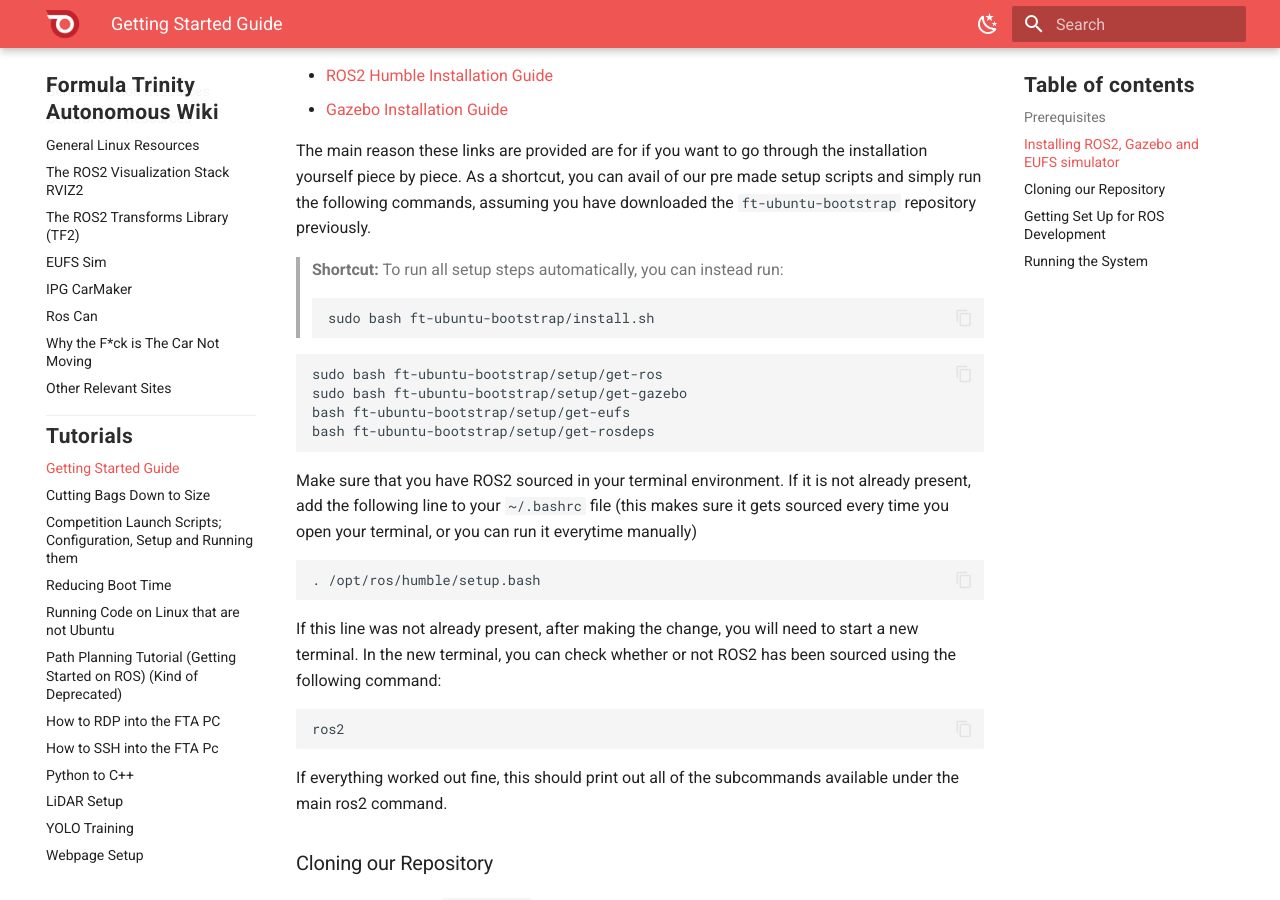
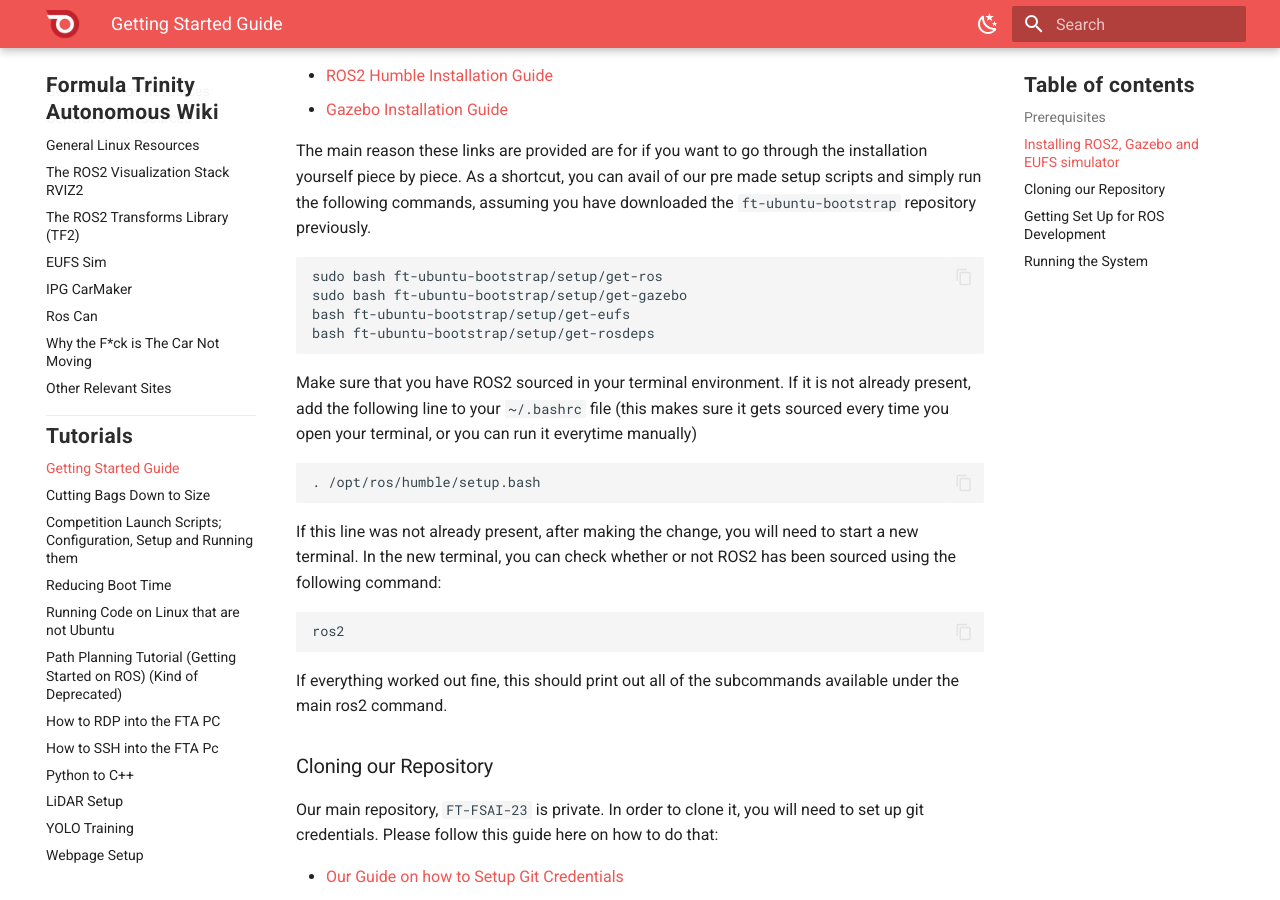
Before and after one commit to FT-Autonomous/ft_docs_2.0, an MkDocs documentation site: the page built from docs/tutorials/Getting_started.md, in a window 1280 px wide and 900 px high, scrolled down 699 px. Built offline with MkDocs 1.6.1 and Material for MkDocs 9.7.7, drawn with Linux system fonts in a browser that asks for light colours.

Commit message:
Removing shortcut command

````diff
--- a/docs/tutorials/Getting_started.md
+++ b/docs/tutorials/Getting_started.md
@@ -24,11 +24,6 @@
 - [Gazebo Installation Guide](https://classic.gazebosim.org/tutorials?tut=install_ubuntu)
 
 The main reason these links are provided are for if you want to go through the installation yourself piece by piece. As a shortcut, you can avail of our pre made setup scripts and simply run the following commands, assuming you have downloaded the `ft-ubuntu-bootstrap` repository previously.
-
-> **Shortcut:** To run all setup steps automatically, you can instead run:
-> ```bash
-> sudo bash ft-ubuntu-bootstrap/install.sh
-> ```
 
 ```
 sudo bash ft-ubuntu-bootstrap/setup/get-ros
````
